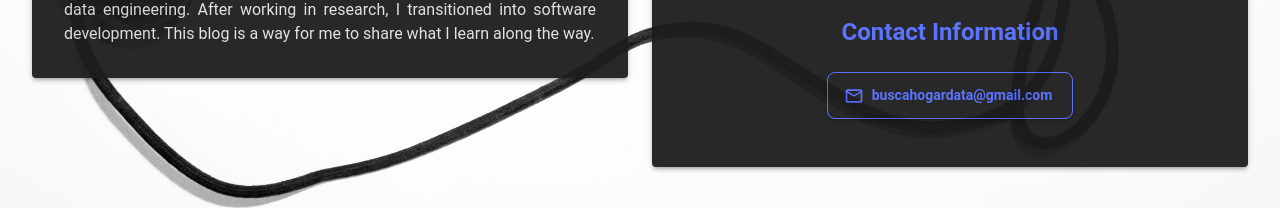
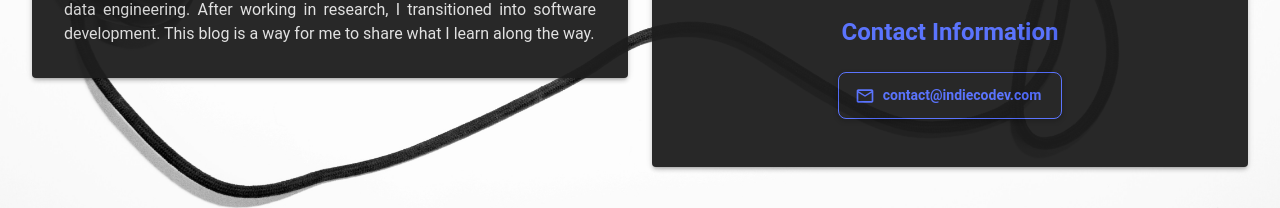
Before and after one commit to dpuertamartos/personal_blog, a React (Vite) app in the folder frontend/: page /contact in a window 1280 px wide. Shown: the part 549-757 px from the top of the page. Built offline with nearby package versions, Linux system fonts and the light colour scheme; what quill-resize-image would draw is missing.

Commit message:
updated contact button

```diff
--- a/frontend/src/components/common/ContactButton.jsx
+++ b/frontend/src/components/common/ContactButton.jsx
@@ -6,10 +6,10 @@ const ContactButton = () => {
     <Button
       variant="outlined"
       startIcon={<MailOutlineIcon />}
-      href="mailto:data@gmail.com"
+      href="mailto:contact@indiecodev.com"
       sx={{ my: 2, textTransform: 'none' }}
     >
-          buscahogardata@gmail.com
+          contact@indiecodev.com
     </Button>
   )
 }
```
